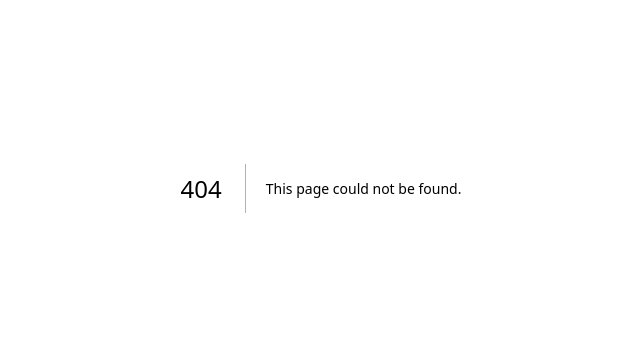
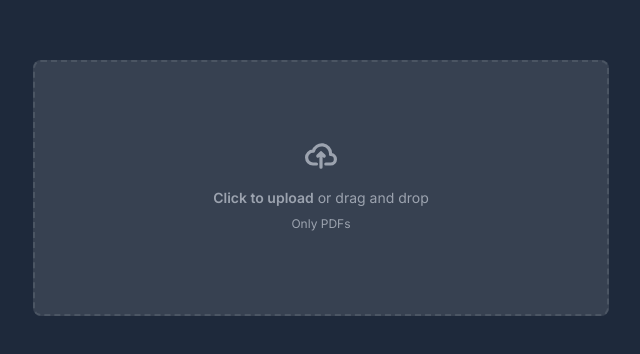
Before and after one commit to dm94/ats-matcher, a Next.js app: page /upload in a window 1280 px wide. Before the commit this address had no page. Shown: the part 212-566 px from the top of the page, without its empty margins (319-959 px from the left). Built offline with nearby package versions, Linux system fonts and the light colour scheme.

Commit message:
feat: File upload component

```diff
--- a/src/app/layout.tsx
+++ b/src/app/layout.tsx
@@ -15,7 +15,7 @@ export default function RootLayout({
   children: React.ReactNode;
 }>) {
   return (
-    <html lang="en">
+    <html lang="en" className="dark">
       <body className={inter.className}>{children}</body>
     </html>
   );
--- a/src/app/page.tsx
+++ b/src/app/page.tsx
@@ -6,6 +6,8 @@ import {
   CardHeader,
   CardTitle,
 } from "@/components/ui/card";
+
+// For i18n: https://locize.com/blog/next-app-dir-i18n/
 
 export default function Home() {
   return (
--- /dev/null
+++ b/src/app/upload/page.tsx
@@ -0,0 +1,9 @@
+import Uploader from "@/components/ui/uploader";
+
+export default function Upload() {
+  return (
+    <main className="bg-white dark:bg-slate-800 flex min-h-screen flex-col items-center justify-between p-3">
+      <Uploader />
+    </main>
+  );
+}
--- /dev/null
+++ b/src/components/ui/uploader.tsx
@@ -0,0 +1,72 @@
+"use client";
+import { useState, ChangeEvent } from "react";
+
+export default function Uploader() {
+  const [file, setFile] = useState();
+  const [dragOver, setDragOver] = useState(false);
+
+  const handleChange = (e: ChangeEvent<HTMLInputElement>) => {
+    if (e.target.files?.[0]) {
+      setFile(e.target.files[0]);
+    }
+  };
+
+  const handleDrop = (e) => {
+    e.preventDefault();
+    const file = e.dataTransfer.files[0];
+    setFile(file);
+    setDragOver(false);
+  };
+
+  const handleDragOver = (e) => {
+    e.preventDefault();
+    setDragOver(true);
+  };
+
+  const handleDragLeave = (e) => {
+    e.preventDefault();
+    setDragOver(false);
+  };
+
+  return (
+    <div className="flex items-center justify-center my-auto w-full max-w-xl">
+      <label
+        htmlFor="file-input"
+        className="flex flex-col items-center justify-center w-full h-64 border-2 border-gray-300 border-dashed rounded-lg cursor-pointer bg-gray-50 dark:hover:bg-gray-800 dark:bg-gray-700 hover:bg-gray-100 dark:border-gray-600 dark:hover:border-gray-500 dark:hover:bg-gray-600"
+        onDragOver={handleDragOver}
+        onDragLeave={handleDragLeave}
+        onDrop={handleDrop}
+      >
+        <div className="flex flex-col items-center justify-center pt-5 pb-6">
+          <svg
+            className="w-8 h-8 mb-4 text-gray-500 dark:text-gray-400"
+            aria-hidden="true"
+            xmlns="http://www.w3.org/2000/svg"
+            fill="none"
+            viewBox="0 0 20 16"
+          >
+            <path
+              stroke="currentColor"
+              strokeLinecap="round"
+              strokeLinejoin="round"
+              strokeWidth="2"
+              d="M13 13h3a3 3 0 0 0 0-6h-.025A5.56 5.56 0 0 0 16 6.5 5.5 5.5 0 0 0 5.207 5.021C5.137 5.017 5.071 5 5 5a4 4 0 0 0 0 8h2.167M10 15V6m0 0L8 8m2-2 2 2"
+            />
+          </svg>
+          <p className="mb-2 text-sm text-gray-500 dark:text-gray-400">
+            <span className="font-semibold">Click to upload</span> or drag and
+            drop
+          </p>
+          <p className="text-xs text-gray-500 dark:text-gray-400">Only PDFs</p>
+        </div>
+        <input
+          id="file-input"
+          type="file"
+          className="hidden"
+          accept="application/pdf"
+          onChange={handleChange}
+        />
+      </label>
+    </div>
+  );
+}
--- a/tailwind.config.ts
+++ b/tailwind.config.ts
@@ -1,7 +1,7 @@
 import type { Config } from "tailwindcss"
 
 const config = {
-  darkMode: ["class"],
+  darkMode: 'selector',
   content: [
     './pages/**/*.{ts,tsx}',
     './components/**/*.{ts,tsx}',
```
Also changed, not shown: 1 other file (tests, documents, lock files or other folders).
